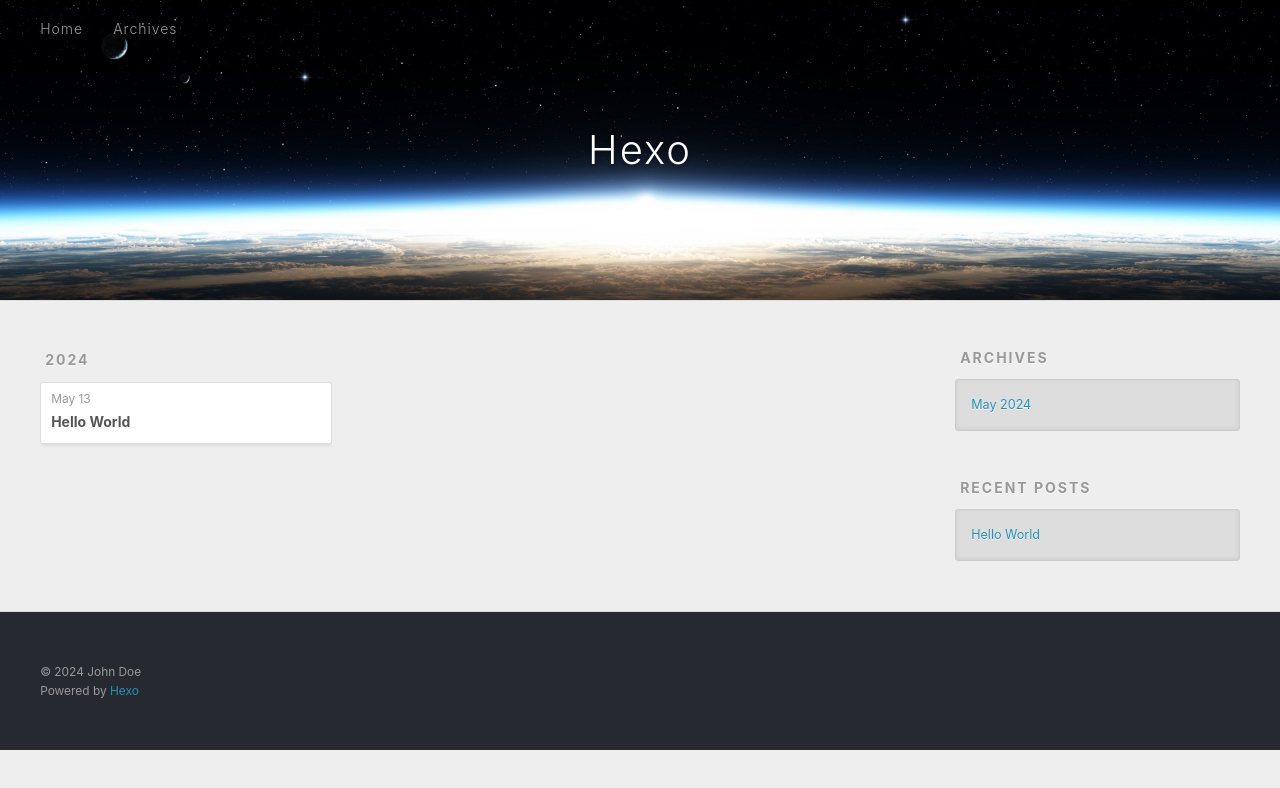
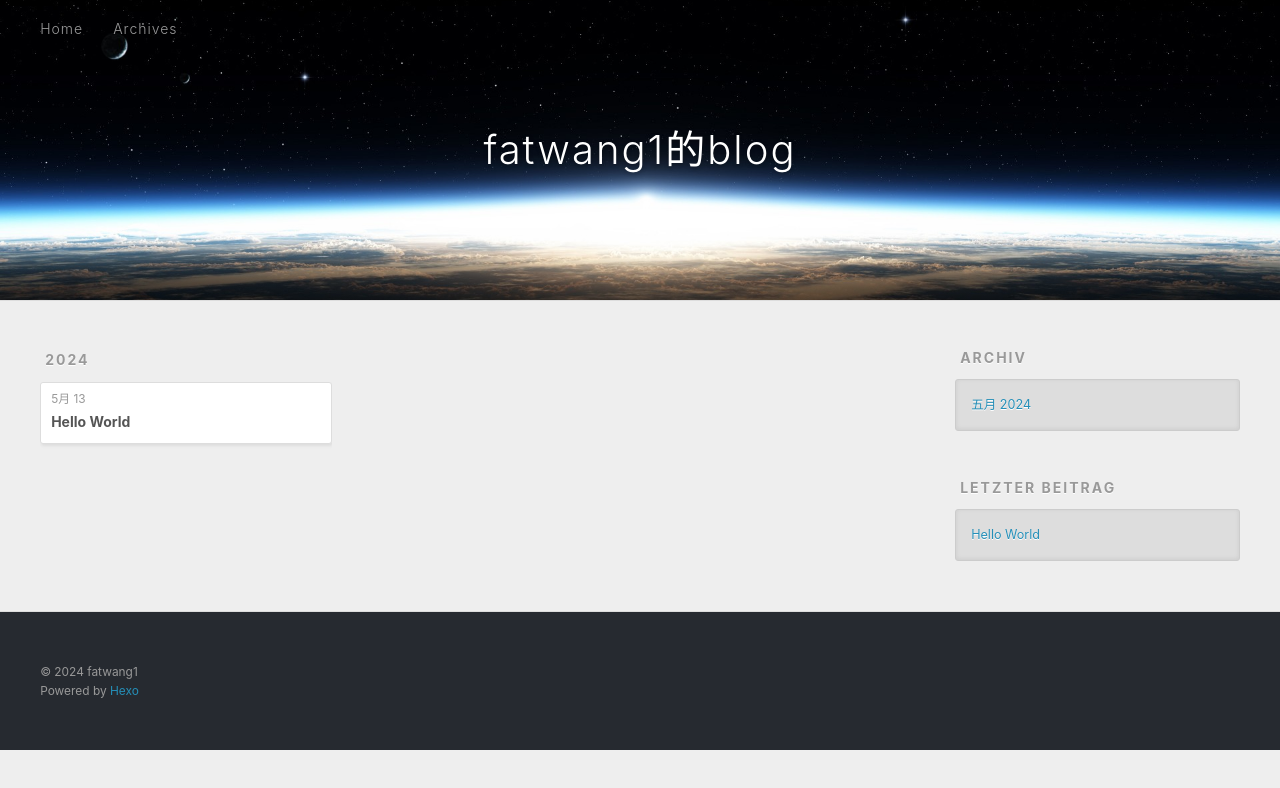
Before and after one commit to FatWang1/FatWang1.github.io, a plain HTML site: page archives/index.html in a window 1280 px wide. Drawn offline with Linux system fonts and the light colour scheme.

Commit message:
Site updated: 2024-05-13 19:26:05

```diff
--- a/archives/index.html
+++ b/archives/index.html
@@ -4,17 +4,17 @@
   <meta charset="utf-8">
 
 
-  <title>Archives | Hexo</title>
+  <title>Archiv | fatwang1的blog</title>
   <meta name="viewport" content="width=device-width, initial-scale=1, shrink-to-fit=no">
   <meta property="og:type" content="website">
-<meta property="og:title" content="Hexo">
+<meta property="og:title" content="fatwang1的blog">
 <meta property="og:url" content="http://example.com/archives/index.html">
-<meta property="og:site_name" content="Hexo">
-<meta property="og:locale" content="en_US">
-<meta property="article:author" content="John Doe">
+<meta property="og:site_name" content="fatwang1的blog">
+<meta property="og:locale" content="zh_CN">
+<meta property="article:author" content="fatwang1">
 <meta name="twitter:card" content="summary">
 
-    <link rel="alternate" href="/atom.xml" title="Hexo" type="application/atom+xml">
+    <link rel="alternate" href="/atom.xml" title="fatwang1的blog" type="application/atom+xml">
 
 
     <link rel="shortcut icon" href="/favicon.png">
@@ -39,7 +39,7 @@
   <div id="header-outer" class="outer">
     <div id="header-title" class="inner">
       <h1 id="logo-wrap">
-        <a href="/" id="logo">Hexo</a>
+        <a href="/" id="logo">fatwang1的blog</a>
       </h1>
 
     </div>
@@ -57,10 +57,10 @@
 
           <a class="nav-icon" href="/atom.xml" title="RSS Feed"><span class="fa fa-rss"></span></a>
 
-        <a class="nav-icon nav-search-btn" title="Search"><span class="fa fa-search"></span></a>
+        <a class="nav-icon nav-search-btn" title="Suche"><span class="fa fa-search"></span></a>
       </nav>
       <div id="search-form-wrap">
-        <form action="//google.com/search" method="get" accept-charset="UTF-8" class="search-form"><input type="search" name="q" class="search-form-input" placeholder="Search"><button type="submit" class="search-form-submit">&#xF002;</button><input type="hidden" name="sitesearch" value="http://example.com"></form>
+        <form action="//google.com/search" method="get" accept-charset="UTF-8" class="search-form"><input type="search" name="q" class="search-form-input" placeholder="Suche"><button type="submit" class="search-form-submit">&#xF002;</button><input type="hidden" name="sitesearch" value="http://example.com"></form>
       </div>
     </div>
   </div>
@@ -84,7 +84,7 @@
   <div class="archive-article-inner">
     <header class="archive-article-header">
       <a href="/2024/05/13/hello-world/" class="archive-article-date">
-  <time class="dt-published" datetime="2024-05-13T11:00:03.251Z" itemprop="datePublished">May 13</time>
+  <time class="dt-published" datetime="2024-05-13T11:00:03.251Z" itemprop="datePublished">5月 13</time>
 </a>
 
 
@@ -116,9 +116,9 @@
 
 
   <div class="widget-wrap">
-    <h3 class="widget-title">Archives</h3>
+    <h3 class="widget-title">Archiv</h3>
     <div class="widget">
-      <ul class="archive-list"><li class="archive-list-item"><a class="archive-list-link" href="/archives/2024/05/">May 2024</a></li></ul>
+      <ul class="archive-list"><li class="archive-list-item"><a class="archive-list-link" href="/archives/2024/05/">五月 2024</a></li></ul>
     </div>
   </div>
 
@@ -126,7 +126,7 @@
 
 
   <div class="widget-wrap">
-    <h3 class="widget-title">Recent Posts</h3>
+    <h3 class="widget-title">letzter Beitrag</h3>
     <div class="widget">
       <ul>
 
@@ -147,7 +147,7 @@
   <div class="outer">
     <div id="footer-info" class="inner">
 
-      &copy; 2024 John Doe<br>
+      &copy; 2024 fatwang1<br>
       Powered by <a href="https://hexo.io/" target="_blank">Hexo</a>
     </div>
   </div>
```
Also changed, not shown: 2024/05/13/hello-world/index.html (+13 -13 lines), archives/2024/05/index.html (+14 -14 lines), archives/2024/index.html (+14 -14 lines), index.html (+14 -14 lines).
